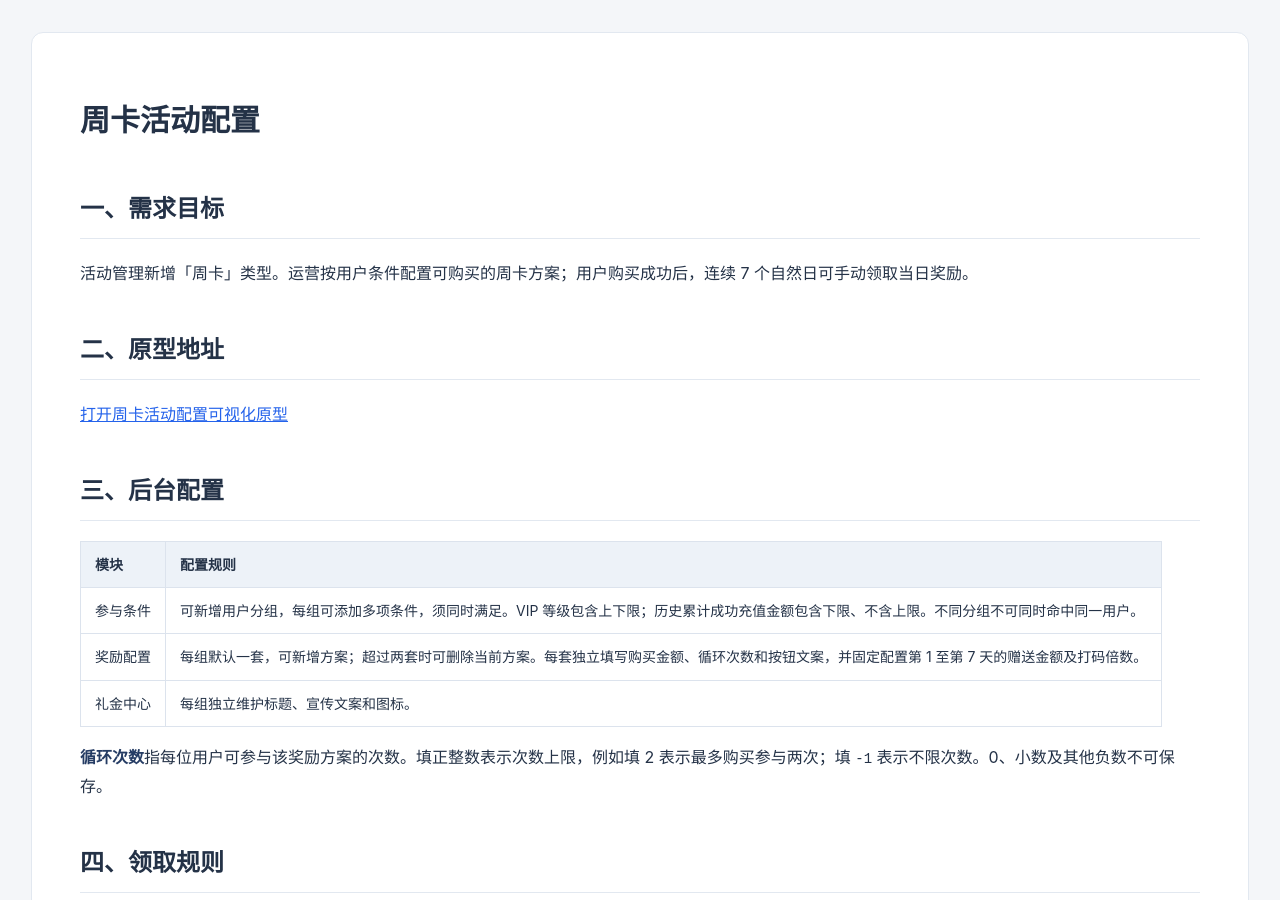
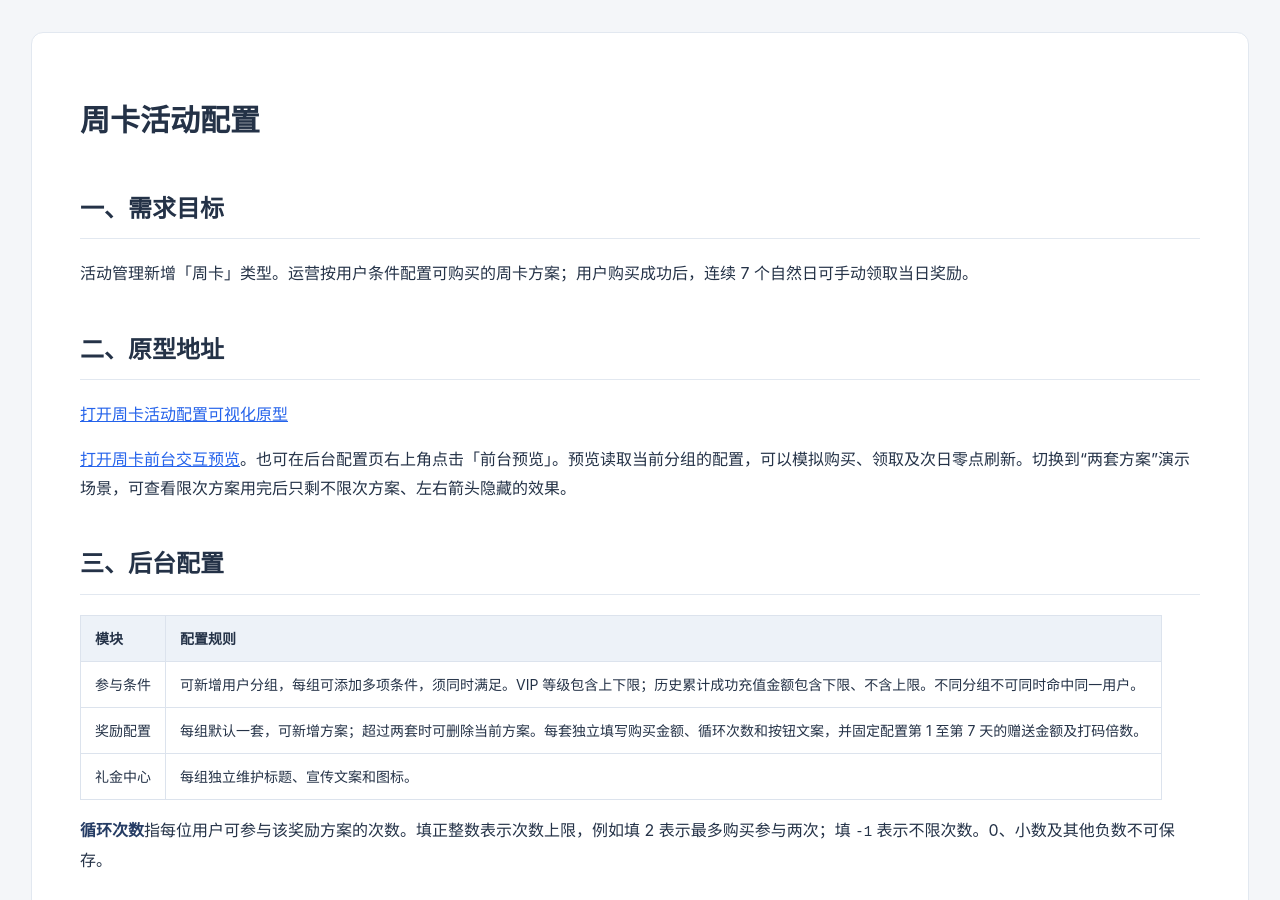
Before and after one commit to HDDDONG/tiered-recharge-requirements, a Jekyll site: the page built from weekly-card-config/index.md, in a window 1280 px wide and 900 px high. Built offline with Jekyll 4.4.1, drawn with Linux system fonts in a browser that asks for light colours.

Commit message:
Link interactive weekly card preview

```diff
--- a/weekly-card-config/index.md
+++ b/weekly-card-config/index.md
@@ -12,6 +12,8 @@ title: 周卡活动配置
 ## 二、原型地址
 
 [打开周卡活动配置可视化原型](https://hdddong.github.io/LUCKY/admin/#menu=m11-7-1&activity=110&view=rules)
+
+[打开周卡前台交互预览](https://hdddong.github.io/LUCKY/admin/#menu=m11-7-1&activity=110&view=rules&preview=1)。也可在后台配置页右上角点击「前台预览」。预览读取当前分组的配置，可以模拟购买、领取及次日零点刷新。切换到“两套方案”演示场景，可查看限次方案用完后只剩不限次方案、左右箭头隐藏的效果。
 
 ## 三、后台配置
 
```
